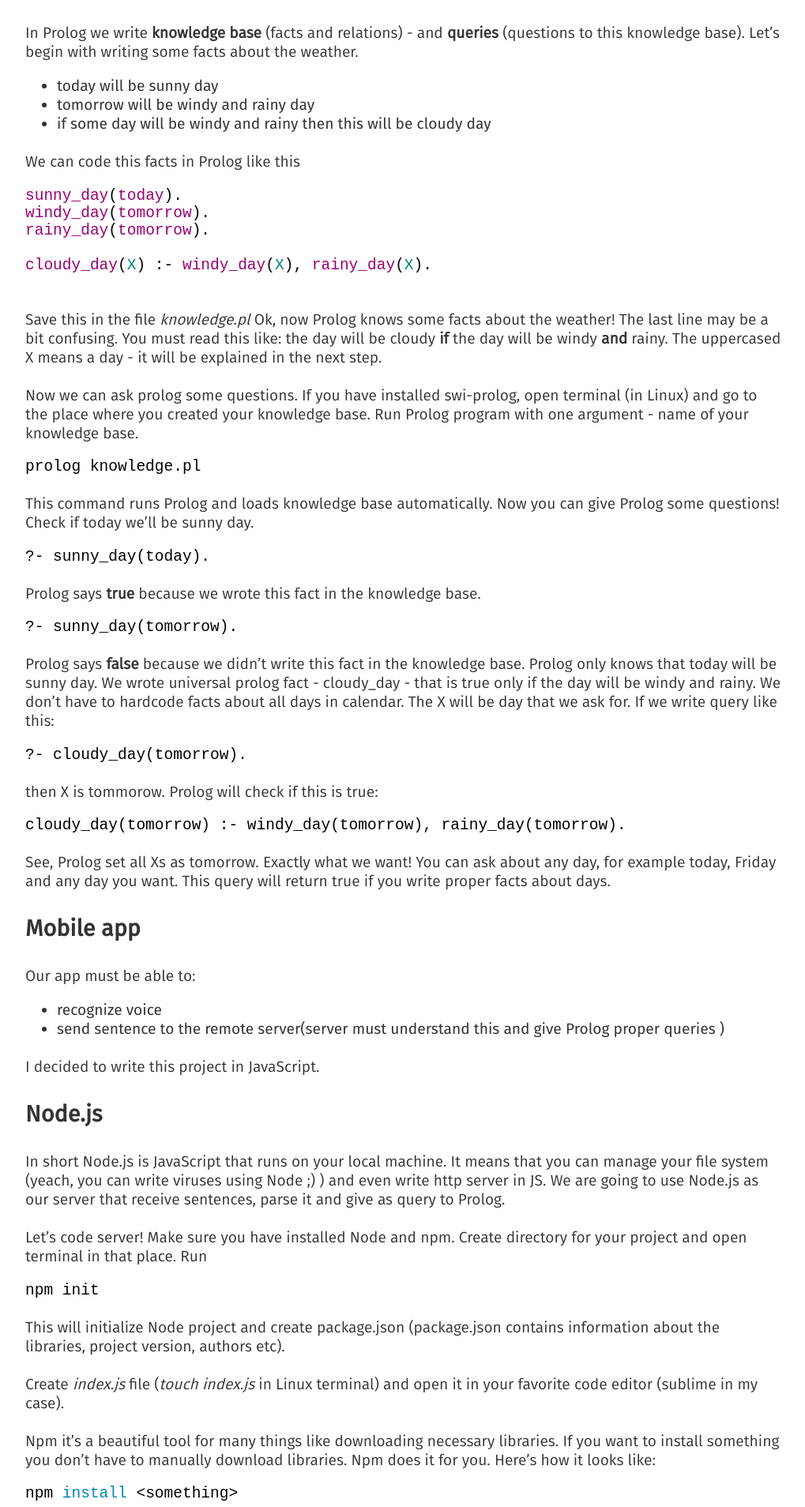
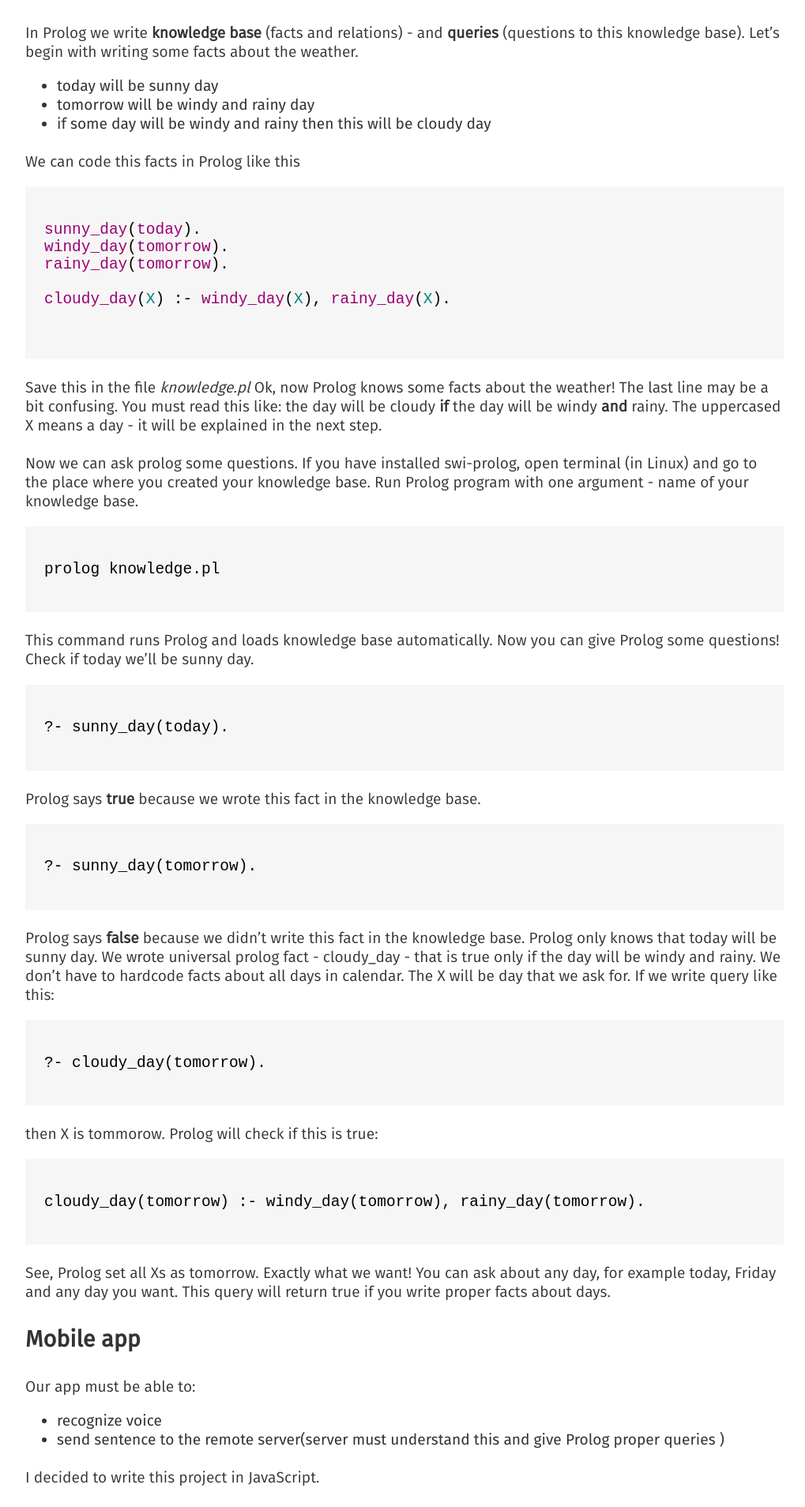
Before and after one commit to tadeusz-lewandowski/Paccoon, a Jekyll site: the page built from _posts/articles/2017-01-16-remote-prolog-communication.md, in a window 1280 px wide. Shown: the part 399-2307 px from the top of the page at 79% size, without its empty margins (128-1147 px from the left). Built offline with Jekyll 4.4.1, drawn with Linux system fonts in a browser that asks for light colours.

Commit message:
Change background of code

```diff
--- a/assets/css/styles.css
+++ b/assets/css/styles.css
@@ -191,9 +191,13 @@ pre {
     white-space: pre-wrap;
 }
 
+.highlight {
+    padding: 0.5rem;
+}
+
 /*highlight code library*/
 
-.highlight  { background: #ffffff; }
+.highlight  { background: #f6f6f6; }
 .highlight .c { color: #999988; font-style: italic } /* Comment */
 .highlight .err { color: #a61717; background-color: #e3d2d2 } /* Error */
 .highlight .k { font-weight: bold } /* Keyword */
```
